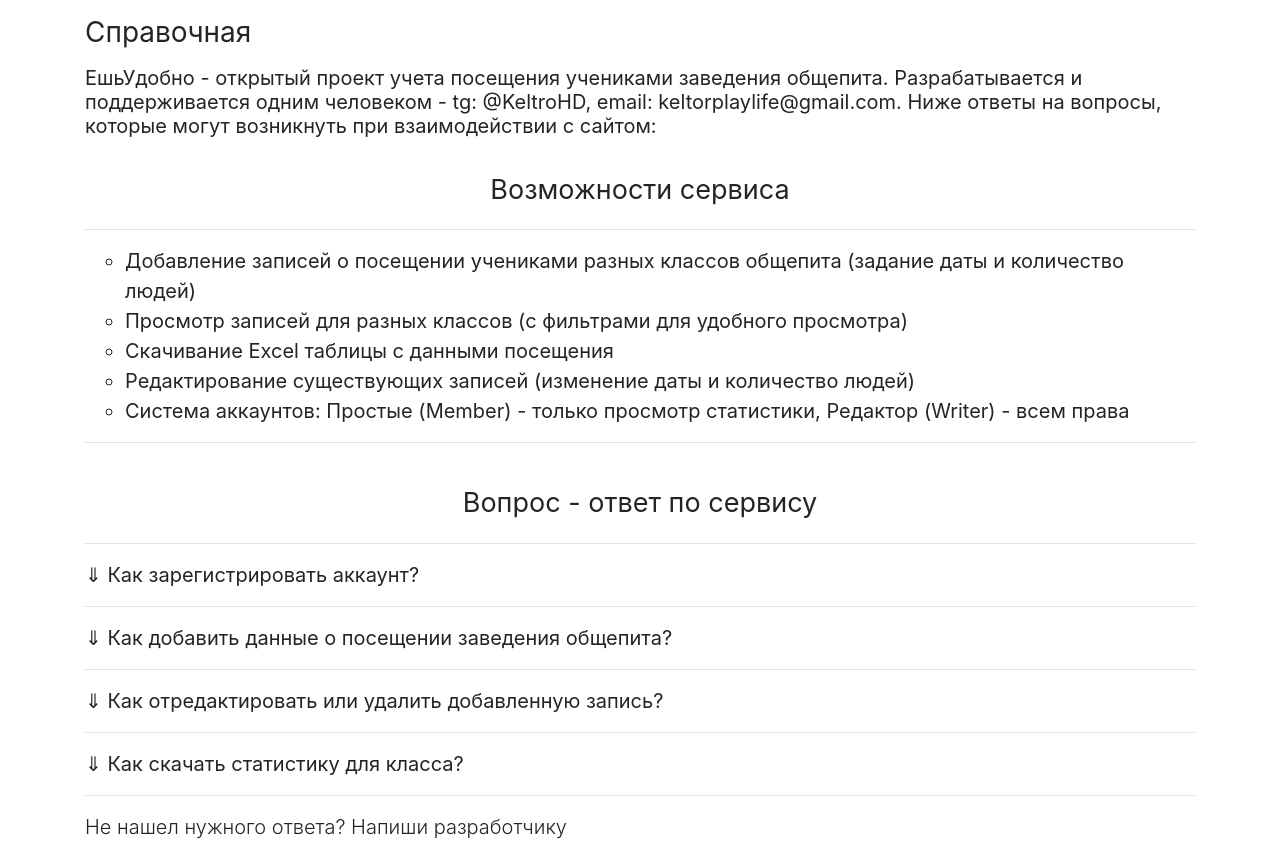
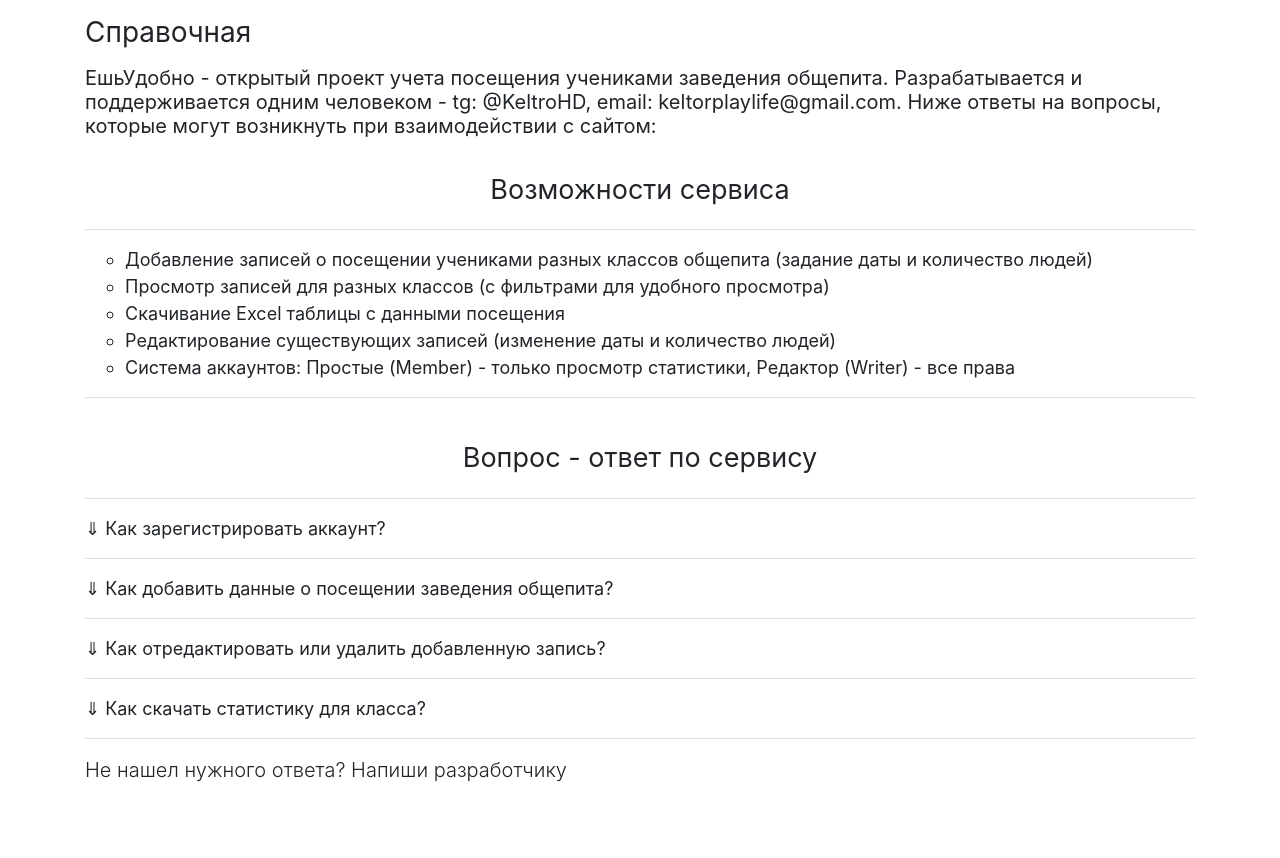
Before and after one commit to KeltorHD/django_project, a Django app: page /faq/ in a window 1280 px wide. Shown: the part 71-929 px from the top of the page. After the commit the page ends 853 px from the top, so only its background shows below. Run offline with Django 3.2, Linux system fonts and the light colour scheme; some libraries are stand-ins or nearby versions.

Commit message:
Редактирование font-size в ЧАВО

```diff
--- a/app/static/css/styles.css
+++ b/app/static/css/styles.css
@@ -1,5 +1,5 @@
 .li{
-  font-size: 20px;
+  font-size: 18px;
 }
 .opon :hover{
   list-style: disc;
@@ -10,12 +10,12 @@
 }
 .ptr{
   cursor: pointer;
-  font-size: 20px;
+  font-size: 18px;
 }
 .answer{
   padding-top: 10px;
   padding-left: 5px;
-  font-size: 18px;
+  font-size: 17px;
 }
 .carousel-item {
   height: 32rem;
--- a/app/templates/app/faq.html
+++ b/app/templates/app/faq.html
@@ -17,7 +17,7 @@
 		<li class="li">Просмотр записей для разных классов (с фильтрами для удобного просмотра)</li>
 		<li class="li">Скачивание Excel таблицы с данными посещения</li>
 		<li class="li">Редактирование существующих записей (изменение даты и количество людей)</li>
-		<li class="li">Система аккаунтов: Простые (Member) - только просмотр статистики, Редактор (Writer) - всем права</li>
+		<li class="li">Система аккаунтов: Простые (Member) - только просмотр статистики, Редактор (Writer) - все права</li>
 	</ul>
 	<hr>
 
--- a/app/templates/app/newwrite.html
+++ b/app/templates/app/newwrite.html
@@ -10,7 +10,7 @@
 
 	<p></p>
 	<form method="POST" class="post-form">{% csrf_token %}
-	    <h6 "my-0 mr-md-auto font-weight-normal">
+	    <h6 "font-weight-normal">
 	    	<p>
 	    		<label for="id_date">Дата:</label>
 	    		<input name="date" required="" id="date" type="date">
```
Also changed, not shown: db.sqlite3.
